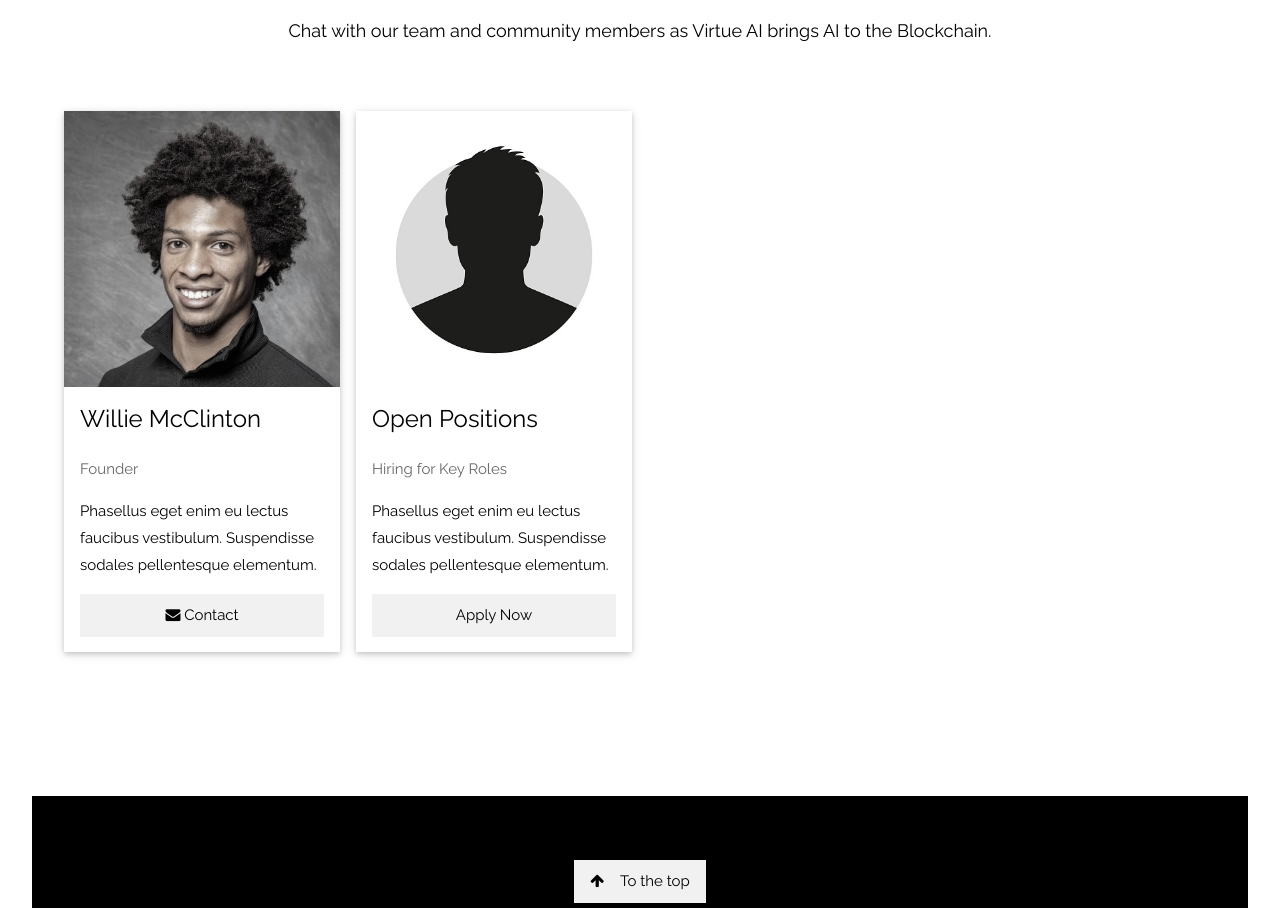
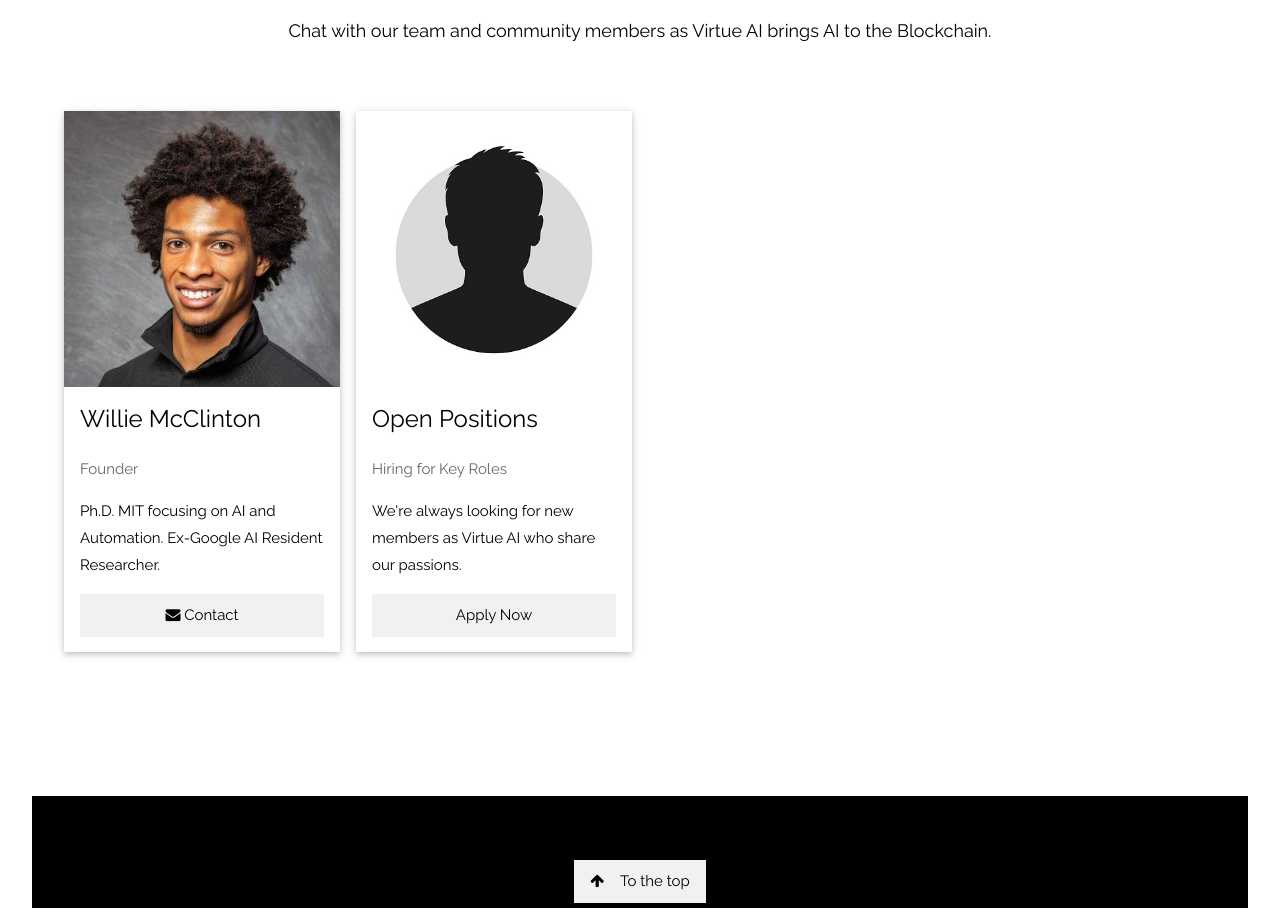
Before and after one commit to Virtue-AI/virtueai.github.io, a plain HTML site: page index.html in a window 1280 px wide. Shown: the part 3960-4868 px from the top of the page. Drawn offline with nearby package versions, Linux system fonts and the light colour scheme.

Commit message:
added team text

```diff
--- a/index.html
+++ b/index.html
@@ -184,14 +184,14 @@ body, html {
 <div class="w3-container" style="padding:128px 16px" id="team">
     <h3 class="w3-center">JOIN OUR COMMUNITY</h3>
     <p class="w3-center w3-large">Chat with our team and community members as Virtue AI brings AI to the Blockchain.</p>
-    <div class="w3-row-padding w3-grayscale" style="margin-top:64px">
+    <div class="w3-row-padding" style="margin-top:64px">
       <div class="w3-col l3 m6 w3-margin-bottom">
         <div class="w3-card">
           <img src="images/willie_mcclinton.jpg" alt="Willie" style="width:100%">
           <div class="w3-container">
             <h3>Willie McClinton</h3>
             <p class="w3-opacity">Founder</p>
-            <p>Phasellus eget enim eu lectus faucibus vestibulum. Suspendisse sodales pellentesque elementum.</p>
+            <p>Ph.D. MIT focusing on AI and Automation. Ex-Google AI Resident Researcher.</p>
             <p><button class="w3-button w3-light-grey w3-block"><i class="fa fa-envelope"></i> Contact</button></p>
           </div>
         </div>
@@ -202,7 +202,7 @@ body, html {
             <div class="w3-container">
               <h3>Open Positions</h3>
               <p class="w3-opacity">Hiring for Key Roles</p>
-              <p>Phasellus eget enim eu lectus faucibus vestibulum. Suspendisse sodales pellentesque elementum.</p>
+              <p>We're always looking for new members as Virtue AI who share our passions.</p>
               <p><button class="w3-button w3-light-grey w3-block">Apply Now</button></p>
             </div>
           </div>
```
